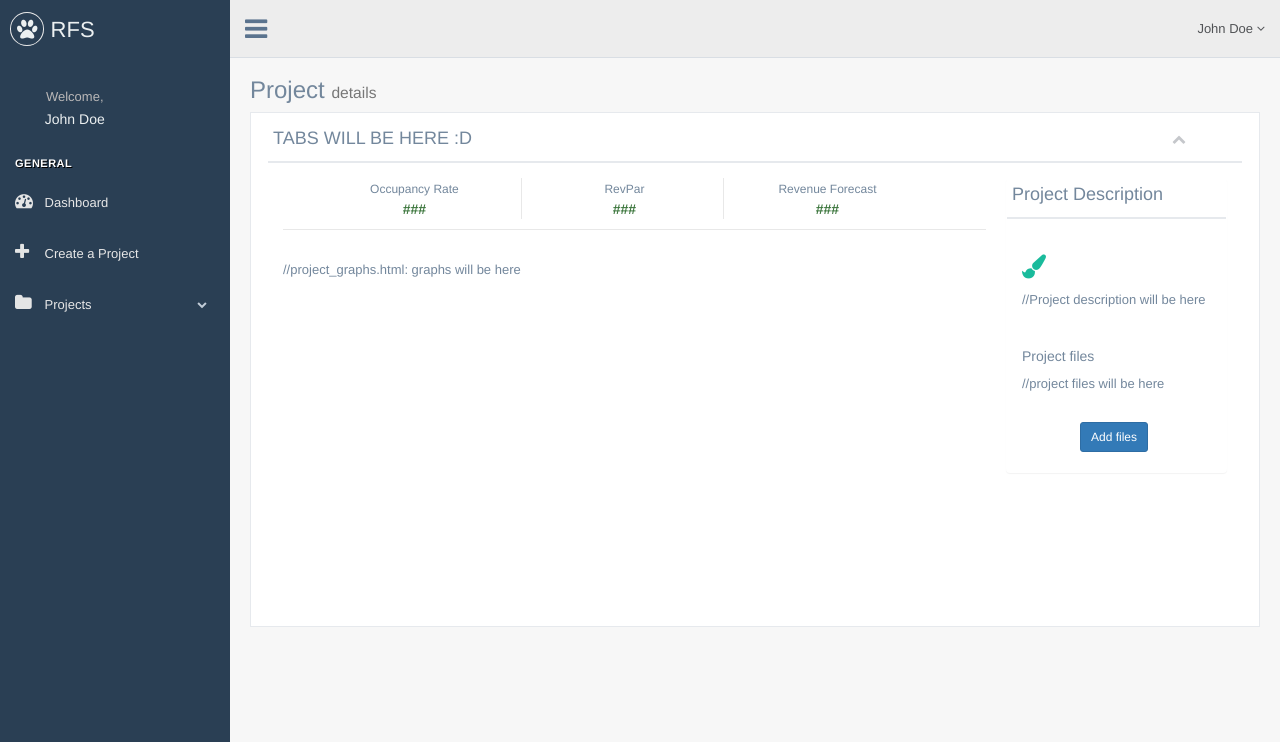
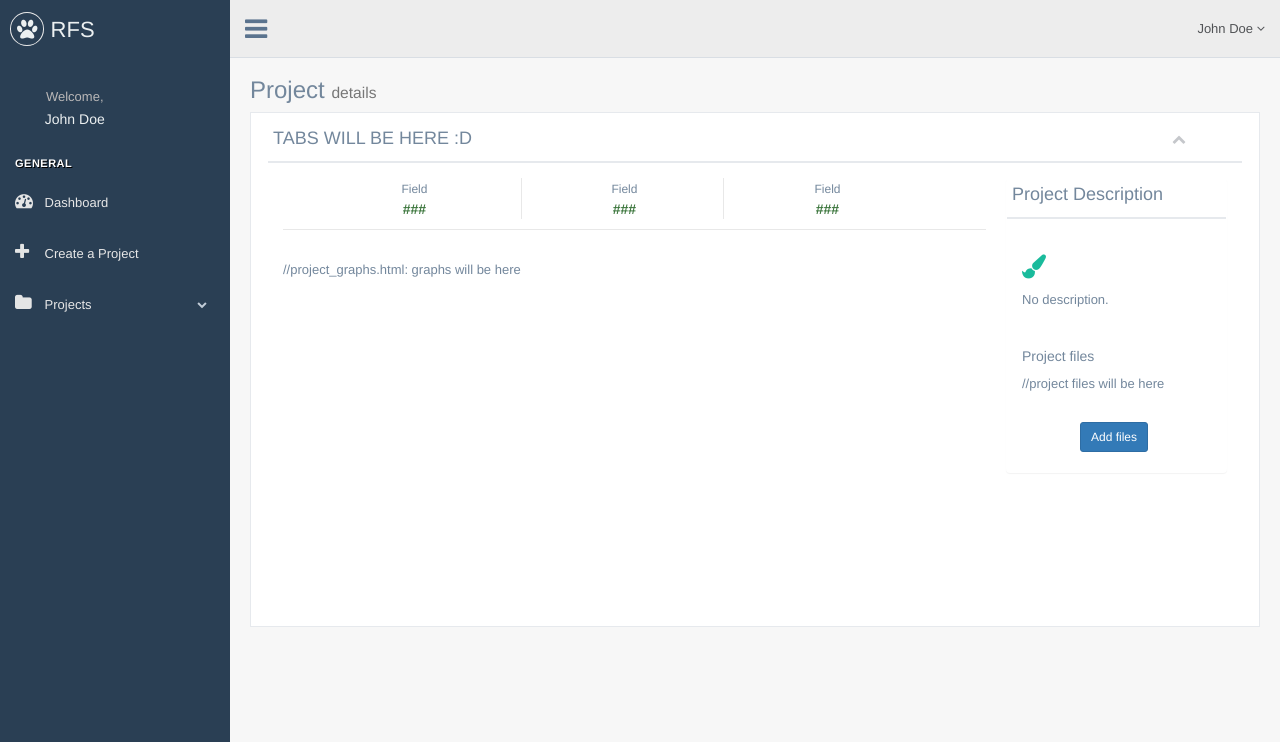
Before and after one commit to nicoletlopez/Revenue-Forecaster, a Django app: template Application/rfs/templates/rfs/project.html in a window 1280 px wide. Shown: the top 742 px of the page. Run offline with Django 3.2, Linux system fonts and the light colour scheme; the template is opened without the code that fills it, so the values that code supplies are empty; some libraries are stand-ins or nearby versions.

Commit message:
Added project description

```diff
--- a/Application/rfs/models.py
+++ b/Application/rfs/models.py
@@ -3,6 +3,7 @@ from django.core.urlresolvers import reverse
 
 class Project(models.Model):
     project_name=models.CharField(max_length=50,unique=True)
+    description=models.TextField(blank=True)
     #last_modified=models.DateTimeField(auto_now=True)
     #created_at=models.DateTimeField(auto_now_add=True)
     def get_absolute_url(self):
--- a/Application/rfs/templates/rfs/form_template.html
+++ b/Application/rfs/templates/rfs/form_template.html
@@ -3,7 +3,7 @@
         <div class="col-sm-offset-2 col-sm-10">
             <span class="text-danger small">{{ field.errors }}</span>
         </div>
-        <label class="control-label col-md-3 col-sm-3 col-xs-12">{{ field.label_tag }}<span class="required">*</span>
+        <label class="control-label col-md-3 col-sm-3 col-xs-12">{{ field.label_tag }}
         </label>
         <div class="col-md-6 col-sm-6 col-xs-12">
           {{ field }}
--- a/Application/rfs/templates/rfs/project.html
+++ b/Application/rfs/templates/rfs/project.html
@@ -28,28 +28,22 @@
 
                       <ul class="stats-overview">
                         <li>
-                          <span class="name"> Occupancy Rate </span>
+                          <span class="name"> Field </span>
                           <span class="value text-success"> ### </span>
                         </li>
                         <li>
-                          <span class="name"> RevPar </span>
+                          <span class="name"> Field </span>
                           <span class="value text-success"> ### </span>
                         </li>
                         <li class="hidden-phone">
-                          <span class="name"> Revenue Forecast </span>
+                          <span class="name"> Field </span>
                           <span class="value text-success"> ### </span>
                         </li>
                       </ul>
                       <br />
-
                       <div id="mainb" style="height:350px;">
                           {% include 'rfs/project_graphs.html' %}
                       </div>
-
-
-
-
-
                     </div>
 
                     <!-- start project-detail sidebar -->
@@ -64,8 +58,11 @@
                         <div class="panel-body">
                           <h3 class="green"><i class="fa fa-paint-brush"></i> {{ project.project_name }}</h3>
 
-                          <p>//Project description will be here</p>
-
+                            {% if project.description %}
+                            <p>{{ project.description }}</p>
+                                {% else %}
+                                <p>No description.</p>
+                            {% endif %}
 
                           <br />
                           <h5>Project files</h5>
--- a/Application/rfs/views.py
+++ b/Application/rfs/views.py
@@ -33,7 +33,7 @@ class ProjectDetail(DetailView):
 class ProjectCreate(CreateView):
     model=Project
     template_name='rfs/project_create.html'
-    fields=['project_name']
+    fields=['project_name','description']
     def get_context_data(self,**kwargs):
         context=super(ProjectCreate,self).get_context_data(**kwargs)
         context['all_projects']=Project.objects.all()
```
Also changed, not shown: Application/rfs/migrations/0001_initial.py (added), Application/rfs/migrations/0002_auto_20170922_1651.py (added).
